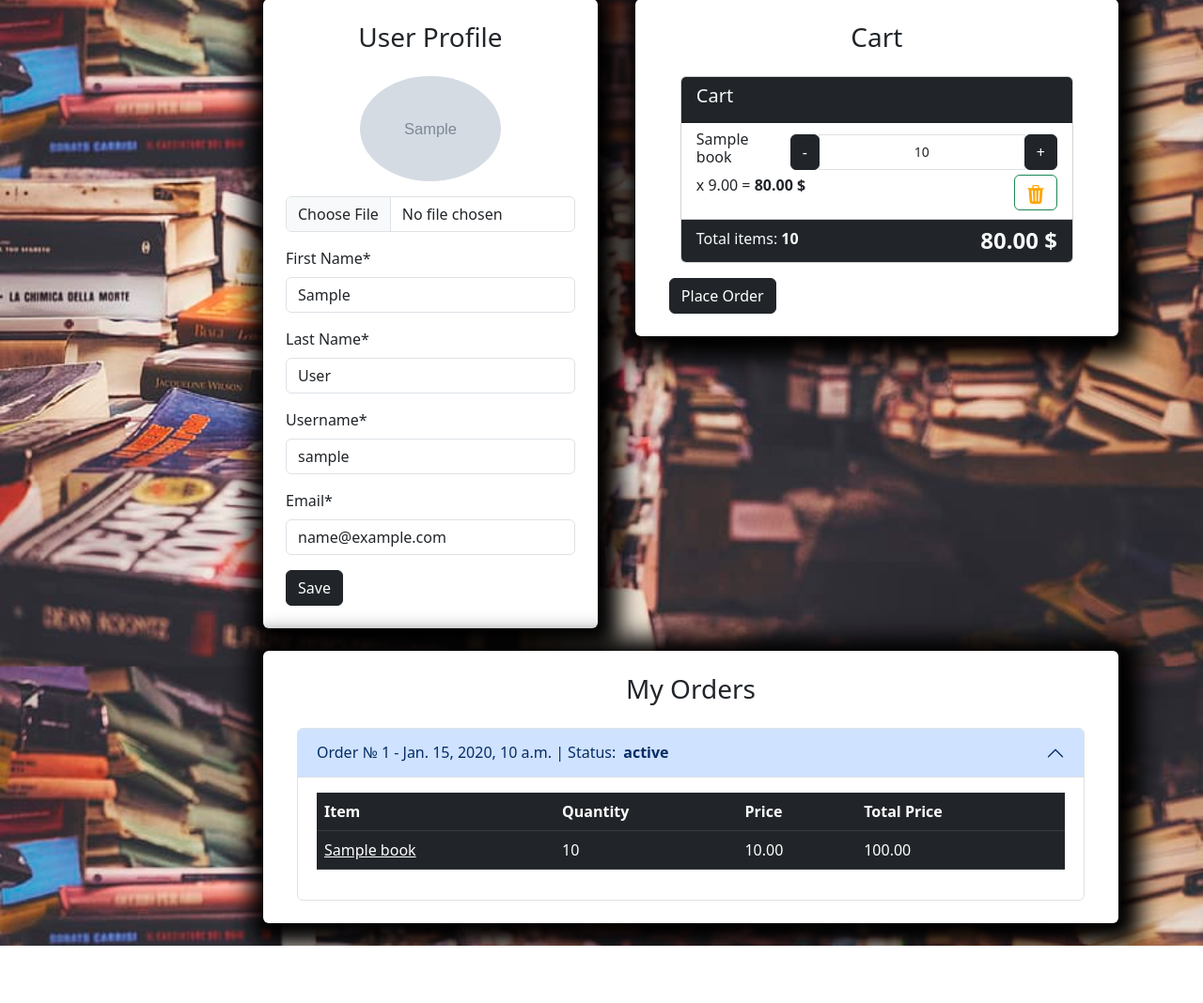
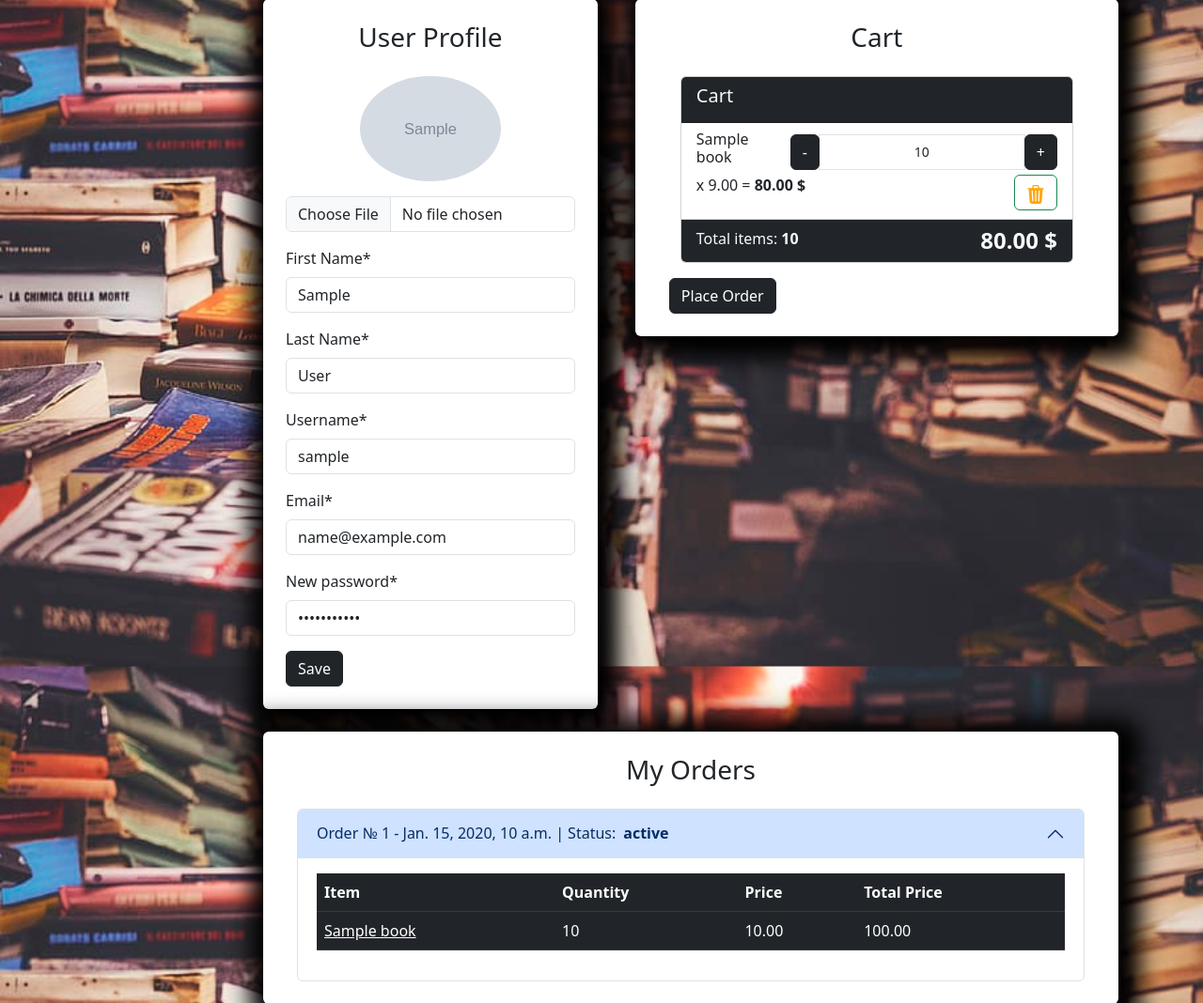
Before and after one commit to ArtemAntoshyk/booksShop, a Django app: page /user/profile/ in a window 1280 px wide. Shown: the part 133-1201 px from the top of the page at 94% size. Before the commit the page ends 1140 px from the top, so only its background shows below. Run offline with Django 5.2, Linux system fonts and the light colour scheme; a user stored in the database is signed in; tables that the repository leaves empty hold one stand-in row (values such as "Sample post"); grey boxes marked "Sample" are stand-in pictures; some libraries are stand-ins or nearby versions.

Commit message:
last change

```diff
--- a/books/models.py
+++ b/books/models.py
@@ -16,14 +16,14 @@
 
 
 class Books(models.Model):
-    id = models.IntegerField(primary_key=True, verbose_name="айді книги")
+    id = models.IntegerField(primary_key=True,auto_created=True, verbose_name="айді книги")
     name_book = models.CharField(max_length=150, unique=True, verbose_name='Назви книжок')
     slug = models.SlugField(max_length=200, unique=True, blank=True, null=True, verbose_name='URL')
     page_amount = models.PositiveIntegerField(verbose_name='Кількість сторінок')
     year_production = models.PositiveIntegerField(verbose_name='Рік видання')
     description = models.CharField(verbose_name="Опис")
     price = models.DecimalField(max_digits=10, decimal_places=2, verbose_name='Ціна')
-    image = models.ImageField(upload_to='books_image', verbose_name="IMAGE", null=True)
+    image = models.CharField( verbose_name="IMAGE", null=True)
     author = models.ForeignKey(Author, on_delete=models.CASCADE, verbose_name="Author id")
 
     class Meta:
--- a/main/urls.py
+++ b/main/urls.py
@@ -6,4 +6,5 @@
 urlpatterns = [
     path('', views.index, name='index'),
     path('about/', views.about, name='about'),
+    path('contact/', views.contact, name='contact'),
 ]
--- a/templates/base.html
+++ b/templates/base.html
@@ -38,7 +38,7 @@
                             </a>
                             <ul class="dropdown-menu">
                                 <li><a class="dropdown-item text-white" href="#">Shipping and Payment</a></li>
-                                <li><a class="dropdown-item text-white" href="#">Contact Information</a></li>
+                                <li><a class="dropdown-item text-white" href="{% url 'main:contact' %}">Contact Information</a></li>
                                 <li><a class="dropdown-item text-white" href="{% url 'main:about' %}">About Us</a></li>
                             </ul>
                         </li>
--- a/users/forms.py
+++ b/users/forms.py
@@ -3,9 +3,9 @@
 
 from users.models import Client
 
-
 from django import forms
 from django.contrib.auth.forms import AuthenticationForm
+
 
 class UserLoginForm(AuthenticationForm):
     username = forms.CharField(
@@ -16,7 +16,6 @@
         label="Password",
         widget=forms.PasswordInput(attrs={'class': 'form-control', 'placeholder': 'Password'})
     )
-
 
     # username = forms.CharField(
     #     label = 'Имя',
@@ -101,55 +100,88 @@
     # )
 
 
+from django.contrib.auth.hashers import make_password, check_password
+
+
 class ProfileForm(UserChangeForm):
     class Meta:
         model = Client
-        fields = (
-            "image",
-            "first_name",
-            "last_name",
-            "username",
-            "email",)
+        fields = ("image", "first_name", "last_name", "username", "email", "password")
 
     image = forms.ImageField(required=False)
     first_name = forms.CharField()
     last_name = forms.CharField()
     username = forms.CharField()
     email = forms.CharField()
+    password = forms.CharField(
+        widget=forms.PasswordInput(attrs={'class': 'form-control', 'placeholder': 'New password'}),
+        required=False
+    )
 
-    # image = forms.ImageField(
-    #     widget=forms.FileInput(attrs={"class": "form-control mt-3"}), required=False
-    # )
-    # first_name = forms.CharField(
-    #     widget=forms.TextInput(
-    #         attrs={
-    #             "class": "form-control",
-    #             "placeholder": "Введите ваше имя",
-    #         }
-    #     )
-    # )
-    # last_name = forms.CharField(
-    #     widget=forms.TextInput(
-    #         attrs={
-    #             "class": "form-control",
-    #             "placeholder": "Введите вашу фамилию",
-    #         }
-    #     )
-    # )
-    # username = forms.CharField(
-    #     widget=forms.TextInput(
-    #         attrs={
-    #             "class": "form-control",
-    #             "placeholder": "Введите ваше имя пользователя",
-    #         }
-    #     )
-    # )
-    # email = forms.CharField(
-    #     widget=forms.EmailInput(
-    #         attrs={
-    #             "class": "form-control",
-    #             "placeholder": "Введите ваш email *youremail@example.com",
-    #             # 'readonly': True,
-    #         }
-    #     ),
-    # )
+    def __init__(self, *args, **kwargs):
+        super(ProfileForm, self).__init__(*args, **kwargs)
+        # If the form is bound to an instance, decrypt the password to show it in the form
+        if self.instance and self.instance.pk:
+            self.fields['password'].initial = self.instance.password  # Assign encrypted password to the field
+
+    def clean_password(self):
+        password = self.cleaned_data.get('password')
+        if password:
+            # Re-encrypt the password before saving
+            return make_password(password)
+        return self.instance.password  # If password is not provided, use the current password
+
+# class ProfileForm(UserChangeForm):
+#     class Meta:
+#         model = Client
+#         fields = (
+#             "image",
+#             "first_name",
+#             "last_name",
+#             "username",
+#             "email",
+#             "password")
+#
+#     image = forms.ImageField(required=False)
+#     first_name = forms.CharField()
+#     last_name = forms.CharField()
+#     username = forms.CharField()
+#     email = forms.CharField()
+#     password = forms.CharField()
+
+# image = forms.ImageField(
+#     widget=forms.FileInput(attrs={"class": "form-control mt-3"}), required=False
+# )
+# first_name = forms.CharField(
+#     widget=forms.TextInput(
+#         attrs={
+#             "class": "form-control",
+#             "placeholder": "Введите ваше имя",
+#         }
+#     )
+# )
+# last_name = forms.CharField(
+#     widget=forms.TextInput(
+#         attrs={
+#             "class": "form-control",
+#             "placeholder": "Введите вашу фамилию",
+#         }
+#     )
+# )
+# username = forms.CharField(
+#     widget=forms.TextInput(
+#         attrs={
+#             "class": "form-control",
+#             "placeholder": "Введите ваше имя пользователя",
+#         }
+#     )
+# )
+# email = forms.CharField(
+#     widget=forms.EmailInput(
+#         attrs={
+#             "class": "form-control",
+#             "placeholder": "Введите ваш email *youremail@example.com",
+#             # 'readonly': True,
+#         }
+#     ),
+# )
--- a/users/templates/users/profile.html
+++ b/users/templates/users/profile.html
@@ -74,6 +74,18 @@
                                         <div class="alert alert-danger alert-dismissible fade show">{{ form.email.errors }}</div>
                                     {% endif %}
                                 </div>
+                                <div class="col-md-12 mb-3">
+                                    <label for="id_email" class="form-label">New password*</label>
+                                    <input type="password" class="form-control" id="id_password"
+                                           name="password"
+                                           placeholder="New password"
+                                           value="defaultPass"
+                                           >
+                                    {% if form.password.errors %}
+                                        <div class="alert alert-danger alert-dismissible fade show">{{ form.password.errors }}</div>
+                                    {% endif %}
+                                </div>
+
                             </div>
                             <button type="submit" class="btn btn-dark">Save</button>
                         </form>
--- a/users/views.py
+++ b/users/views.py
@@ -73,28 +73,61 @@
     return render(request, 'users/registration.html', context)
 
 
+# @login_required
+# def profile(request):
+#     if request.method == 'POST':
+#         form = ProfileForm(data=request.POST, instance=request.user, files=request.FILES)
+#         if form.is_valid():
+#
+#             form.save()
+#             session_key = request.session.session_key
+#
+#             user = form.instance
+#             if session_key:
+#                 Cart.objects.filter(session_key=session_key).update(client=user)
+#             # print(form.password)
+#             messages.success(request, "Профайл успешно обновлен")
+#             return HttpResponseRedirect(reverse('user:profile'))
+#     else:
+#         form = ProfileForm(instance=request.user)
+
+# orders = Order.objects.filter(user=request.user).prefetch_related(
+#     Prefetch(
+#         "orderitem_set",
+#         queryset=OrderItem.objects.select_related("product"),
+#     )
+# ).order_by("-id")
+
+# context = {
+#     'title': 'Home - Кабинет',
+#     'form': form,
+#     # 'orders': orders,
+# }
+# return render(request, 'users/profile.html', context)
+
 @login_required
 def profile(request):
     if request.method == 'POST':
         form = ProfileForm(data=request.POST, instance=request.user, files=request.FILES)
         if form.is_valid():
-            form.save()
-            messages.success(request, "Профайл успешно обновлен")
+            user = form.save(commit=False)
+            user.password = form.cleaned_data.get('password', user.password)  # Encrypt password if changed
+            user.save()
+            session_key = request.session.session_key
+
+            if session_key:
+                Cart.objects.filter(session_key=session_key).update(client=user)
+
+            messages.success(request, "successfully update ")
             return HttpResponseRedirect(reverse('user:profile'))
+        else:
+            print(form.errors)  # For debugging
     else:
         form = ProfileForm(instance=request.user)
 
-    # orders = Order.objects.filter(user=request.user).prefetch_related(
-    #     Prefetch(
-    #         "orderitem_set",
-    #         queryset=OrderItem.objects.select_related("product"),
-    #     )
-    # ).order_by("-id")
-
     context = {
-        'title': 'Home - Кабинет',
-        'form': form,
-        # 'orders': orders,
+        'title': 'Home - Профиль',
+        'form': form
     }
     return render(request, 'users/profile.html', context)
 
```
Also changed, not shown: books/admin.py (+15 -5 lines), main/templates/main/about.html (+7 -1 lines), main/views.py (+9 -3 lines), booksShop/urls.py (line endings or trailing spaces).
